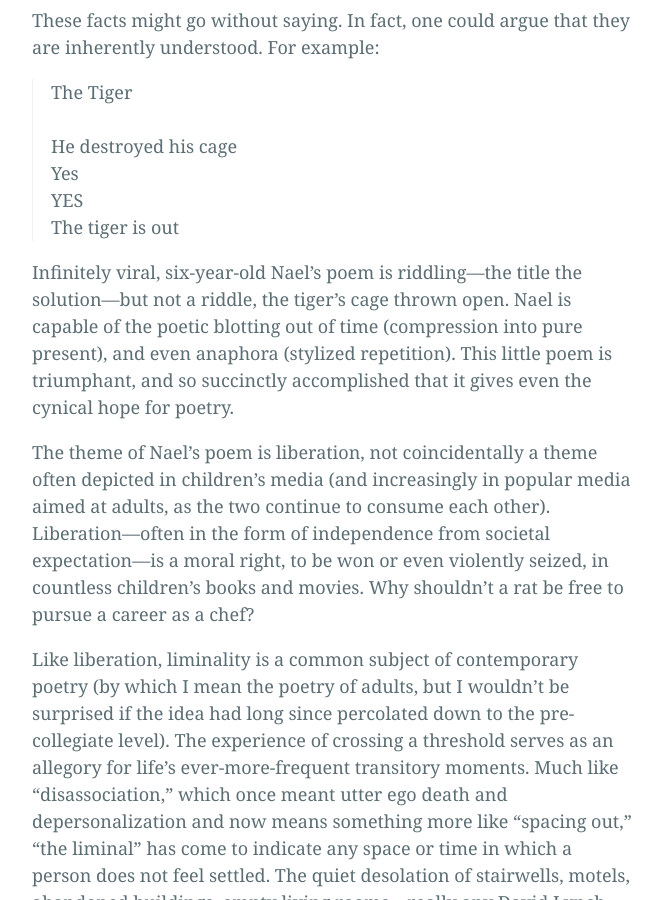
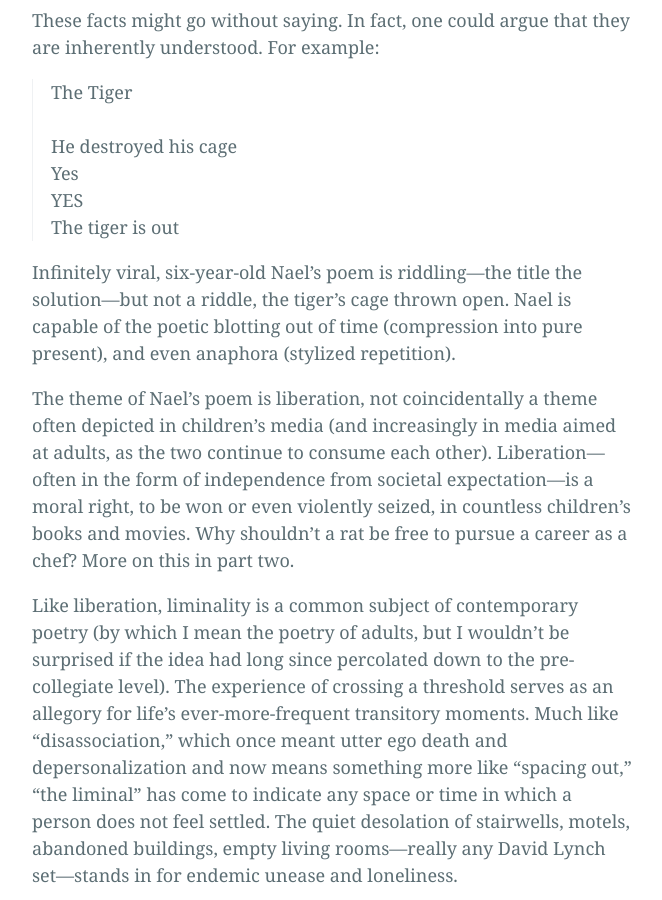
Before and after one commit to bliss-st/ss-website, a Jekyll site: the page built from _posts/2022-8-1-liberation-liminality-part-one.md, in a window 1280 px wide and 900 px high, scrolled down 1884 px. Shown: the whole window, without its empty margins (308-970 px from the left). Built offline with Jekyll 4.4.1, drawn with Linux system fonts in a browser that asks for light colours.

Commit message:
Update 2022-8-1-liberation-liminality-part-one.md

```diff
--- a/_posts/2022-8-1-liberation-liminality-part-one.md
+++ b/_posts/2022-8-1-liberation-liminality-part-one.md
@@ -25,9 +25,9 @@ Yes<br>
 YES<br>
 The tiger is out
 </blockquote>
-Infinitely viral, six-year-old Nael’s poem is riddling—the title the solution—but not a riddle, the tiger’s cage thrown open. Nael is capable of the poetic blotting out of time (compression into pure present), and even anaphora (stylized repetition). This little poem is triumphant, and so succinctly accomplished that it gives even the cynical hope for poetry.
+Infinitely viral, six-year-old Nael’s poem is riddling—the title the solution—but not a riddle, the tiger’s cage thrown open. Nael is capable of the poetic blotting out of time (compression into pure present), and even anaphora (stylized repetition).
 
-The theme of Nael’s poem is liberation, not coincidentally a theme often depicted in children’s media (and increasingly in popular media aimed at adults, as the two continue to consume each other). Liberation—often in the form of independence from societal expectation—is a moral right, to be won or even violently seized, in countless children’s books and movies. Why shouldn’t a rat be free to pursue a career as a chef?
+The theme of Nael’s poem is liberation, not coincidentally a theme often depicted in children’s media (and increasingly in media aimed at adults, as the two continue to consume each other). Liberation—often in the form of independence from societal expectation—is a moral right, to be won or even violently seized, in countless children’s books and movies. Why shouldn’t a rat be free to pursue a career as a chef? More on this in part two.
 
 Like liberation, liminality is a common subject of contemporary poetry (by which I mean the poetry of adults, but I wouldn’t be surprised if the idea had long since percolated down to the pre-collegiate level). The experience of crossing a threshold serves as an allegory for life’s ever-more-frequent transitory moments. Much like “disassociation,” which once meant utter ego death and depersonalization and now means something more like “spacing out,” “the liminal” has come to indicate any space or time in which a person does not feel settled. The quiet desolation of stairwells, motels, abandoned buildings, empty living rooms—really any David Lynch set—stands in for endemic unease and loneliness.
 
```
